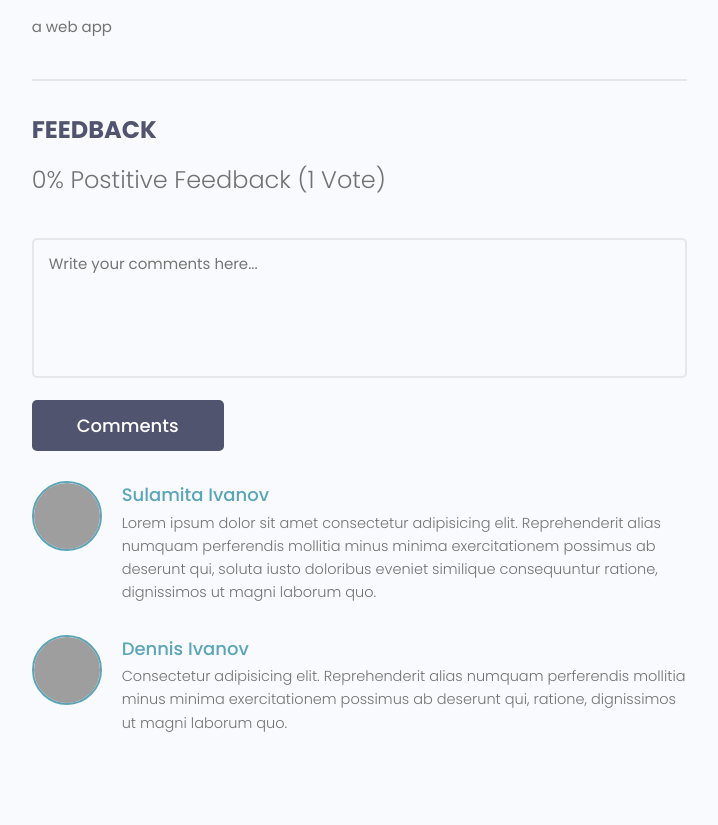
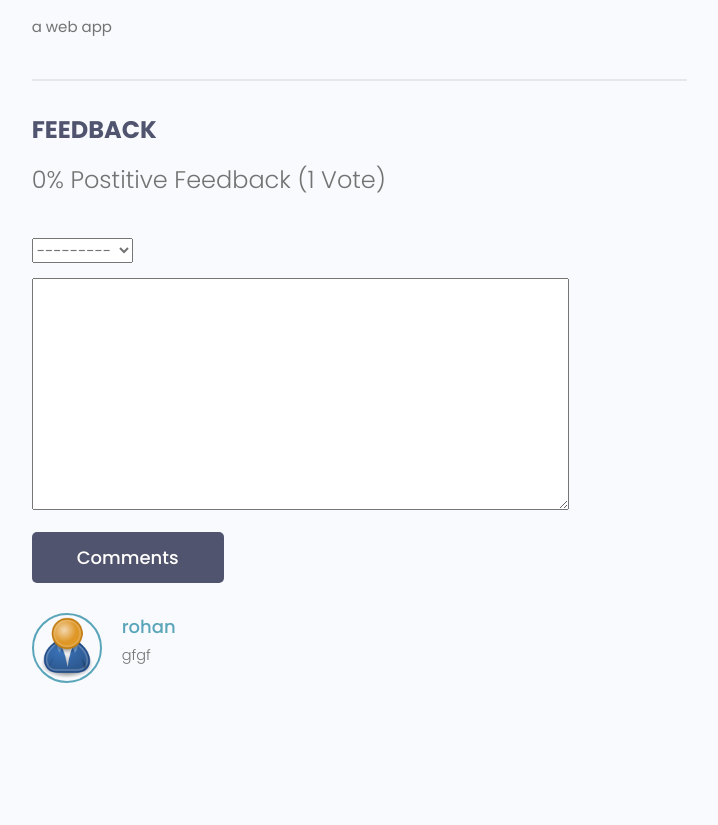
Before and after one commit to R0H-N/inkit, a Django app: page /project/proj/e0ea0c23-8d65-41ba-bb1b-ea280931db00 in a window 1280 px wide. Shown: the part 696-1521 px from the top of the page, without its empty margins (465-1183 px from the left). After the commit the page ends 1379 px from the top, so only its background shows below. Run offline with Django 5.2, Linux system fonts and the light colour scheme; data comes from the database, SQL or seed files in the repository; both versions use the stored data as it was after the commit; some libraries are stand-ins or nearby versions; grey boxes are pictures that could not be loaded.

Commit message:
frontend of comment and added model for comment

```diff
--- a/inkit/project/forms.py
+++ b/inkit/project/forms.py
@@ -6,7 +6,7 @@
 from django import forms
 from django.forms.utils import ErrorList
 
-from .models import project
+from .models import project ,review
 
 class projectForm(ModelForm):
     class Meta:
@@ -21,3 +21,19 @@
 
         for name,field in self.fields.items():
             field.widget.attrs.update()
+
+
+class ReviewForm(ModelForm):
+    class Meta:
+        model = review
+        fields = ['value','body']
+        labels = {
+            'value':'Add a vote',
+            'body':'Comment your thoughts',
+        }
+
+    def __init__(self,*args, **kwargs):
+        super(ReviewForm,self).__init__(*args, **kwargs)
+
+        for name,field in self.fields.items():
+            field.widget.attrs.update()
--- a/inkit/project/models.py
+++ b/inkit/project/models.py
@@ -24,16 +24,19 @@
 class review(models.Model):
     VOTE_TYPE = (
         ('up' , 'Up vote'),
-        ('down' , 'Down vote' ),
+        ('down' , 'Down vote'),
 
     )
 
-    #owner =
+    owner = models.ForeignKey(Profile,on_delete = models.CASCADE,null=True)
     project = models.ForeignKey(project , on_delete=models.CASCADE)
     body = models.TextField( null = True , blank = True )
     value = models.CharField(max_length=200, choices = VOTE_TYPE)
     created = models.DateTimeField(auto_now_add=True)
     id = models.UUIDField( default = uuid.uuid4,unique = True,editable = False,primary_key = True)
+
+    class Meta:
+        unique_together = [['owner','project']]
 
     def __str__(self):
         return self.value
--- a/inkit/project/templates/project/proj.html
+++ b/inkit/project/templates/project/proj.html
@@ -30,7 +30,7 @@
         </div>
         <div class="column column--2of3">
           <img class="singleProject__preview" src="{{ project.featured_image.url }}" alt="portfolio thumbnail" />
-          <a href="profile.html" class="singleProject__developer">{{project.owner.name}}</a>
+          <a href="{% url 'user-profile' project.owner.id %}" class="singleProject__developer">{{project.owner.name}}</a>
           <h2 class="singleProject__title">{{project.title}}</h2>
           <h3 class="singleProject__subtitle">About the Project</h3>
           <div class="singleProject__info">
@@ -43,42 +43,35 @@
                 {{project.vote_ratio}}% Postitive Feedback ({{project.vote_total}} Vote{{project.vote_total|pluralize:"s"}})
             </h5>
 
-            <form class="form" action="#" method="POST">
+            <form class="form" action="{% url 'proj' project.id %}" method="POST">
               <!-- Textarea -->
+              {% for field in form %}
               <div class="form__field">
-                <label for="formInput#textarea">Comments: </label>
-                <textarea class="input input--textarea" name="message" id="formInput#textarea"
-                  placeholder="Write your comments here..."></textarea>
+                <label for="formInput#textarea">{{field.label}}</label>
+                {{field}}
+
               </div>
+              {% endfor %}
               <input class="btn btn--sub btn--lg" type="submit" value="Comments" />
             </form>
             <div class="commentList">
+              {% for review in  project.review_set.all %}
+              {% if review.body %}
               <div class="comment">
-                <a href="profile.html">
+                <a href="{% url 'user-profile' review.owner.id %}">
                   <img class="avatar avatar--md"
-                    src="https://pbs.twimg.com/profile_images/1335382240931368961/b3wSZKj4_400x400.jpg" alt="user" />
+                    src="{{review.owner.profile_image.url}}" alt="user" />
                 </a>
+
                 <div class="comment__details">
-                  <a href="profile.html" class="comment__author">Sulamita Ivanov</a>
-                  <p class="comment__info">
-                    Lorem ipsum dolor sit amet consectetur adipisicing elit. Reprehenderit alias numquam perferendis
-                    mollitia minus minima exercitationem possimus ab deserunt qui, soluta iusto doloribus eveniet
-                    similique consequuntur ratione, dignissimos ut magni laborum quo.
-                  </p>
+                  <a href="{% url 'user-profile' review.owner.id %}" class="comment__author">{{review.owner.name}}</a>
+                  <p class="comment__info">{{review.body|linebreaksbr }}</p>
                 </div>
+
               </div>
-              <div class="comment">
-                <a href="profile.html">
-                  <img class="avatar avatar--md" src="https://avatars.githubusercontent.com/u/33843378" alt="user" />
-                </a>
-                <div class="comment__details">
-                  <a href="profile.html" class="comment__author">Dennis Ivanov</a>
-                  <p class="comment__info">
-                    Consectetur adipisicing elit. Reprehenderit alias numquam perferendis mollitia minus minima
-                    exercitationem possimus ab deserunt qui, ratione, dignissimos ut magni laborum quo.
-                  </p>
-                </div>
-              </div>
+              {% endif %}
+              {% endfor %}
+
             </div>
           </div>
         </div>
--- a/inkit/project/views.py
+++ b/inkit/project/views.py
@@ -5,7 +5,7 @@
 from django.http import HttpResponse
 from .models import project as projectmodel
 from .models import Tag
-from .forms import projectForm
+from .forms import projectForm,ReviewForm
 from .utils import searchProjects,paginateProjects
 from django.core.paginator import Paginator,PageNotAnInteger,EmptyPage
 
@@ -22,7 +22,8 @@
 
 def proj(request, pk):
     projectObj = projectmodel.objects.get(id = pk )
-    context = { 'project':projectObj}
+    form = ReviewForm()
+    context = { 'project':projectObj,'form':form}
 
     return render(request,'project/proj.html',context)
 
```
Also changed, not shown: inkit/db.sqlite3, inkit/project/migrations/0005_alter_project_options_review_owner_and_more.py (added), inkit/users/migrations/0004_alter_profile_options.py (added).
